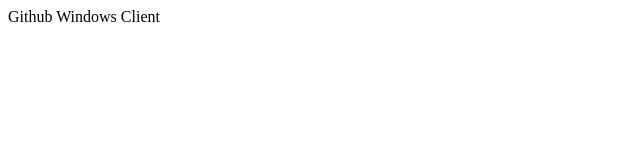
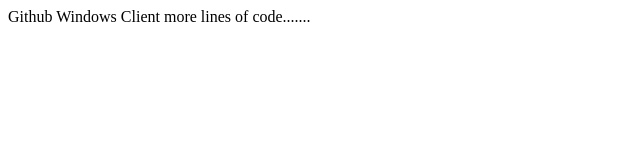
Before and after one commit to soomro2003/testsoomro2, a plain HTML site: page WebContent/index.html in a window 1280 px wide. Shown: the whole page, without its empty margins (0-640 px from the left). Drawn offline with Linux system fonts and the light colour scheme.

Commit message:
added more code
index.html

```diff
--- a/WebContent/index.html
+++ b/WebContent/index.html
@@ -6,5 +6,7 @@
 </head>
 <body>
 	Github Windows Client
+
+	more lines of code.......
 </body>
 </html>
```
